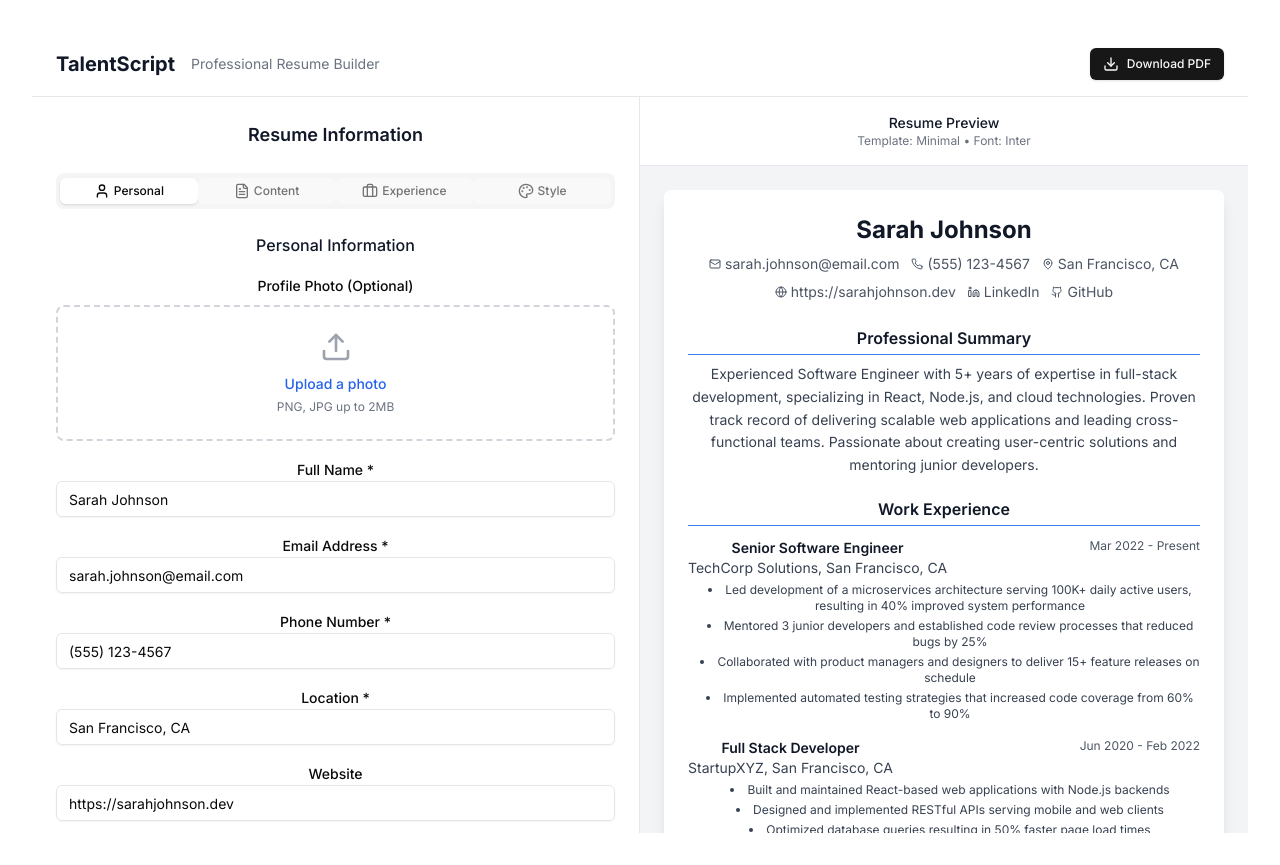
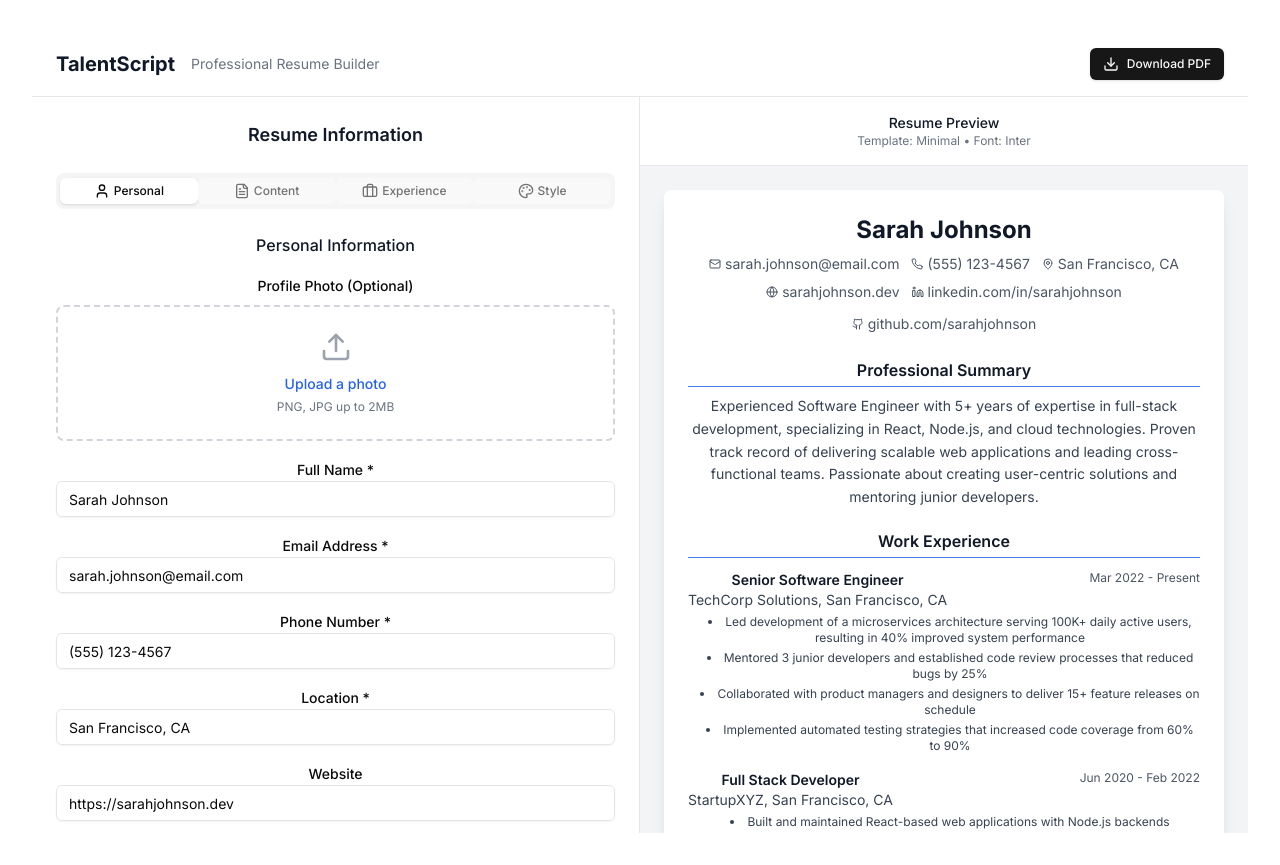
Before and after one commit to SeanDylan1982/talentscript, a React (Vite) app: page / in a window 1280 px wide. Built offline with nearby package versions, Linux system fonts and the light colour scheme; a web font is replaced by a local one.

Commit message:
Fix social links to display actual URLs instead of static text

```diff
--- a/src/components/resume-builder/templates/CreativeTemplate.tsx
+++ b/src/components/resume-builder/templates/CreativeTemplate.tsx
@@ -15,6 +15,12 @@ export function CreativeTemplate({ data }: TemplateProps) {
     if (!dateStr) return '';
     const date = new Date(dateStr + '-01');
     return date.toLocaleDateString('en-US', { month: 'short', year: 'numeric' });
+  };
+
+  const formatUrl = (url: string) => {
+    if (!url) return '';
+    // Remove protocol and www for cleaner display
+    return url.replace(/^https?:\/\/(www\.)?/, '');
   };
 
   const leftSections = visibleSections.filter(section =>
@@ -63,19 +69,19 @@ export function CreativeTemplate({ data }: TemplateProps) {
               {personalInfo.website && (
                 <div className="flex items-center text-white">
                   <Globe className="w-3 h-3 mr-2" />
-                  <span style={{ fontFamily: customization.fontFamily }}>Website</span>
+                  <span style={{ fontFamily: customization.fontFamily }}>{formatUrl(personalInfo.website)}</span>
                 </div>
               )}
               {personalInfo.linkedin && (
                 <div className="flex items-center text-white">
                   <Linkedin className="w-3 h-3 mr-2" />
-                  <span style={{ fontFamily: customization.fontFamily }}>LinkedIn</span>
+                  <span style={{ fontFamily: customization.fontFamily }}>{formatUrl(personalInfo.linkedin)}</span>
                 </div>
               )}
               {personalInfo.github && (
                 <div className="flex items-center text-white">
                   <Github className="w-3 h-3 mr-2" />
-                  <span style={{ fontFamily: customization.fontFamily }}>GitHub</span>
+                  <span style={{ fontFamily: customization.fontFamily }}>{formatUrl(personalInfo.github)}</span>
                 </div>
               )}
             </div>
@@ -325,7 +331,7 @@ export function CreativeTemplate({ data }: TemplateProps) {
                   )}
                   {project.url && (
                     <p className="text-xs" style={{ color: customization.accentColor, fontFamily: customization.fontFamily }}>
-                      {project.url}
+                      {formatUrl(project.url)}
                     </p>
                   )}
                 </div>
--- a/src/components/resume-builder/templates/MinimalTemplate.tsx
+++ b/src/components/resume-builder/templates/MinimalTemplate.tsx
@@ -15,6 +15,12 @@ export function MinimalTemplate({ data }: TemplateProps) {
     if (!dateStr) return '';
     const date = new Date(dateStr + '-01');
     return date.toLocaleDateString('en-US', { month: 'short', year: 'numeric' });
+  };
+
+  const formatUrl = (url: string) => {
+    if (!url) return '';
+    // Remove protocol and www for cleaner display
+    return url.replace(/^https?:\/\/(www\.)?/, '');
   };
 
   const renderSection = (section: typeof sections[0]) => {
@@ -60,19 +66,19 @@ export function MinimalTemplate({ data }: TemplateProps) {
                   {personalInfo.website && (
                     <div className="flex items-center">
                       <Globe className="w-3 h-3 mr-1" />
-                      {personalInfo.website}
+                      {formatUrl(personalInfo.website)}
                     </div>
                   )}
                   {personalInfo.linkedin && (
                     <div className="flex items-center">
                       <Linkedin className="w-3 h-3 mr-1" />
-                      LinkedIn
+                      {formatUrl(personalInfo.linkedin)}
                     </div>
                   )}
                   {personalInfo.github && (
                     <div className="flex items-center">
                       <Github className="w-3 h-3 mr-1" />
-                      GitHub
+                      {formatUrl(personalInfo.github)}
                     </div>
                   )}
                 </div>
@@ -257,7 +263,7 @@ export function MinimalTemplate({ data }: TemplateProps) {
                   )}
                   {project.url && (
                     <p className="text-xs text-gray-600" style={{ fontFamily: customization.fontFamily }}>
-                      {project.url}
+                      {formatUrl(project.url)}
                     </p>
                   )}
                 </div>
--- a/src/components/resume-builder/templates/ModernTemplate.tsx
+++ b/src/components/resume-builder/templates/ModernTemplate.tsx
@@ -15,6 +15,12 @@ export function ModernTemplate({ data }: TemplateProps) {
     if (!dateStr) return '';
     const date = new Date(dateStr + '-01');
     return date.toLocaleDateString('en-US', { month: 'short', year: 'numeric' });
+  };
+
+  const formatUrl = (url: string) => {
+    if (!url) return '';
+    // Remove protocol and www for cleaner display
+    return url.replace(/^https?:\/\/(www\.)?/, '');
   };
 
   const renderSection = (section: typeof sections[0]) => {
@@ -59,19 +65,19 @@ export function ModernTemplate({ data }: TemplateProps) {
                   {personalInfo.website && (
                     <div className="flex items-center">
                       <Globe className="w-3 h-3 mr-2" style={{ color: customization.accentColor }} />
-                      Website
+                      {formatUrl(personalInfo.website)}
                     </div>
                   )}
                   {personalInfo.linkedin && (
                     <div className="flex items-center">
                       <Linkedin className="w-3 h-3 mr-2" style={{ color: customization.accentColor }} />
-                      LinkedIn
+                      {formatUrl(personalInfo.linkedin)}
                     </div>
                   )}
                   {personalInfo.github && (
                     <div className="flex items-center">
                       <Github className="w-3 h-3 mr-2" style={{ color: customization.accentColor }} />
-                      GitHub
+                      {formatUrl(personalInfo.github)}
                     </div>
                   )}
                 </div>
@@ -275,7 +281,7 @@ export function ModernTemplate({ data }: TemplateProps) {
                   )}
                   {project.url && (
                     <p className="text-xs" style={{ color: customization.accentColor, fontFamily: customization.fontFamily }}>
-                      {project.url}
+                      {formatUrl(project.url)}
                     </p>
                   )}
                 </div>
```
